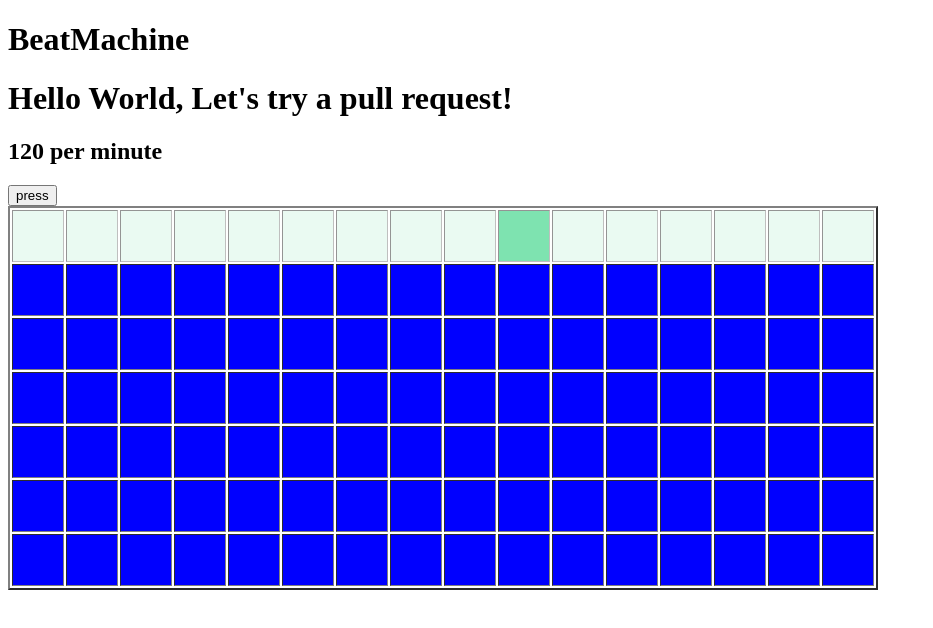
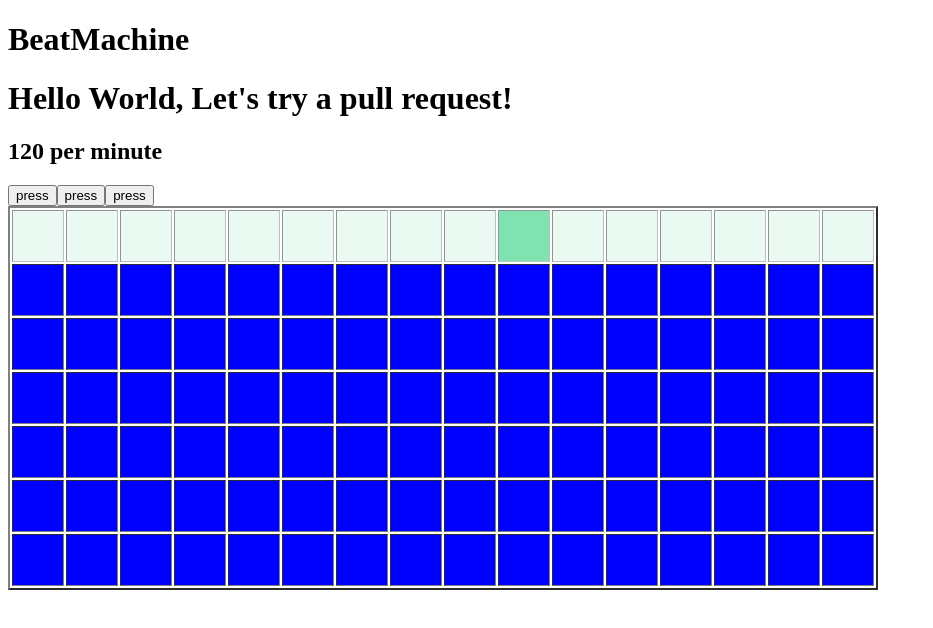
Before and after one commit to AndrewRLloyd88/beat-machine-hackathon, a React (Create React App) app: page / in a window 1280 px wide. Shown: the top 628 px of the page, without its empty margins (0-933 px from the left). Built offline with nearby package versions, Linux system fonts and the light colour scheme.

Commit message:
2 sounds play together

```diff
--- a/src/App.js
+++ b/src/App.js
@@ -6,24 +6,38 @@ import BeatMachine from "./Components/BeatMachine"
 import InstrumentRow from './Components/InstrumentRow';
 import Bpm from "./helpers/useBPM"
 import BeatTracker from "./Components/BeatTracker"
+import sounds from "./song.json"
 
 const App = () => {
 const beats = Bpm();
   const playSound = () => {
     var sound = new Howl({
-      src: ["./DrumSamples/MainSnare/Snare1.wav"],
+      src: [sounds[0].source],
       html5: true,
     });
     sound.play();
     Howler.volume(1);
   }
-
+  const playSound1 = () => {
+    var sound = new Howl({
+      src: [sounds[1].source],
+      html5: true,
+    });
+    sound.play();
+    Howler.volume(1);
+  }
+  const playTogether = () => {
+    playSound()
+    playSound1()
+  }
     return(
       <>
       <BeatMachine />
         <h1>Hello World, Let's try a pull request!</h1>
         <h2>{beats} per minute</h2>
+        <button onClick={playTogether}>press</button>
         <button onClick={playSound}>press</button>
+        <button onClick={playSound1}>press</button>
 
         <table border='2'>
 
--- /dev/null
+++ b/src/song.json
@@ -0,0 +1,10 @@
+[
+    {
+        "id":1,
+        "source":"./DrumSamples/Claps/Clap0.wav"
+    },
+    {
+        "id":2,
+        "source":"./DrumSamples/MainSnare/Snare1.wav"
+    }
+]
```
